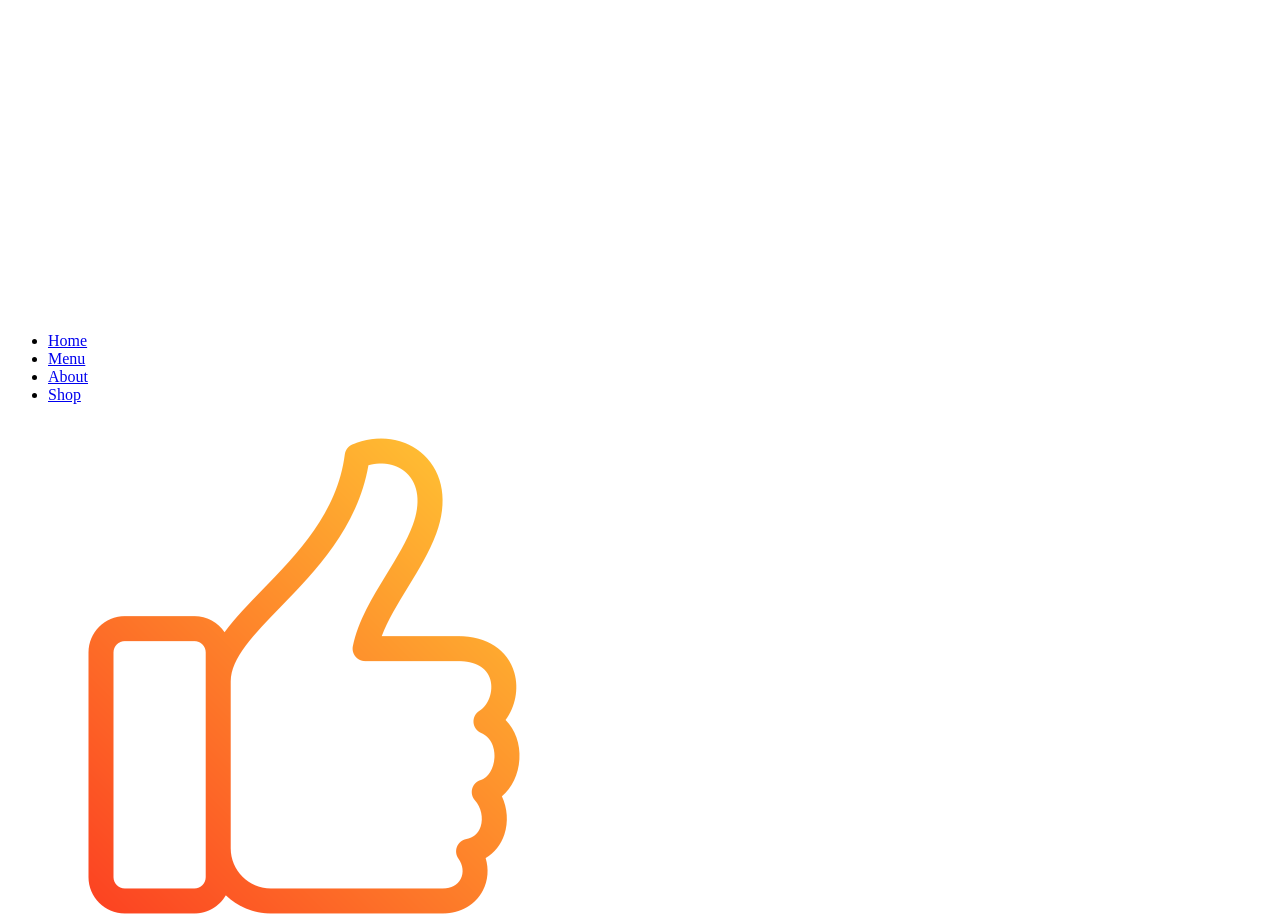
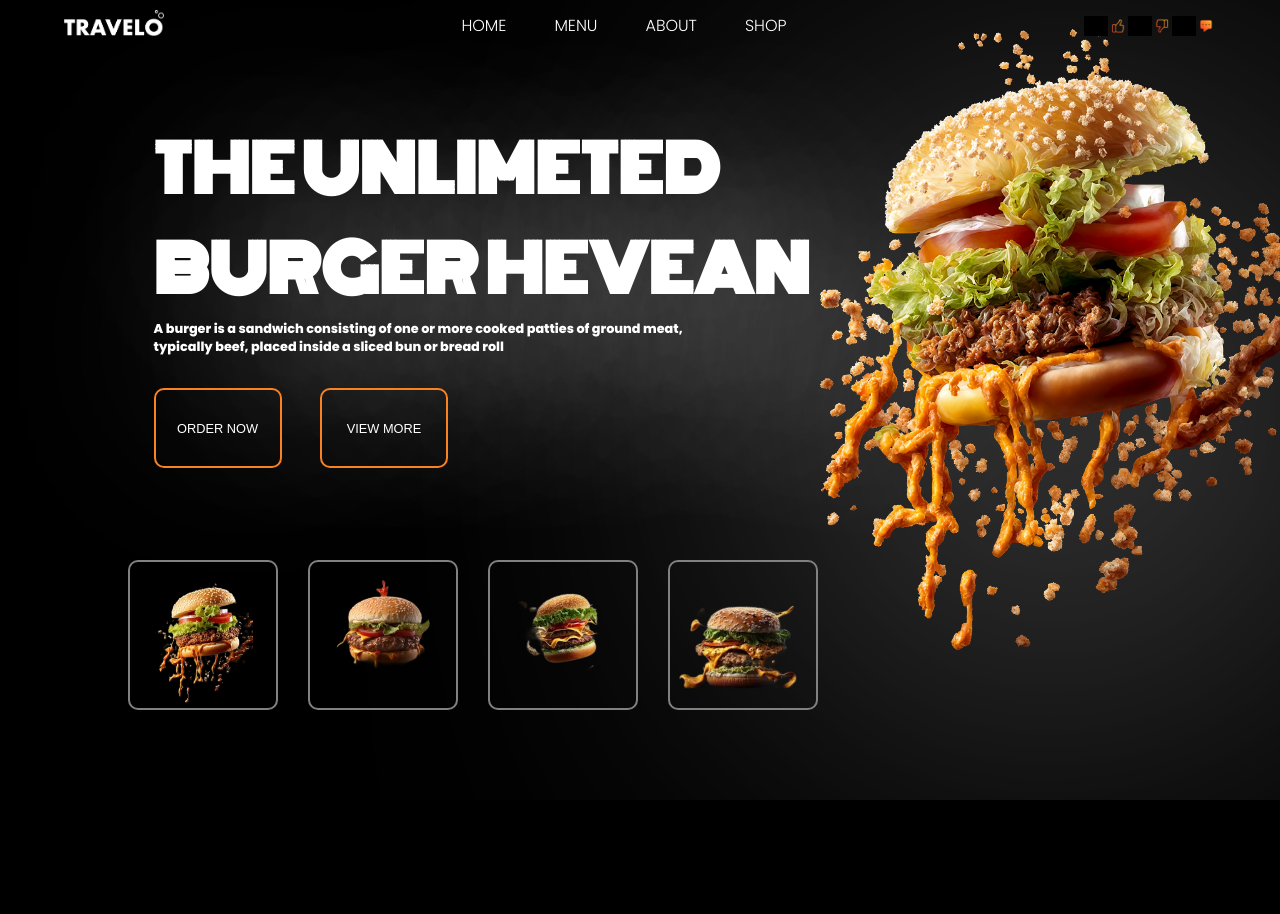
Before and after one commit to adwaith-aniraj/Burger-shop-website, a plain HTML site: page code/index.html in a window 1280 px wide. Shown: the top 914 px of the page. After the commit the page ends 800 px from the top, so only its background shows below. Drawn offline with Linux system fonts and the light colour scheme; a web font is replaced by a local one.

Commit message:
css completed

```diff
--- a/code/index.html
+++ b/code/index.html
@@ -2,48 +2,71 @@
 <html lang="en">
 
           <head>
-                    <meta charset="UTF-8">
-                    <meta name="viewport" content="width=device-width, initial-scale=1.0">
-                    <title>BUGER SHOP</title>
+                    <meta charset="UTF-8" />
+                    <meta name="viewport" content="width=device-width, initial-scale=1.0" />
+                    <title>Document</title>
+                    <link rel="stylesheet" href="style.css" />
+                    <link rel="preconnect" href="https://fonts.googleapis.com" />
+                    <link rel="preconnect" href="https://fonts.gstatic.com" crossorigin />
+                    <link rel="preconnect" href="https://fonts.googleapis.com" />
+                    <link rel="preconnect" href="https://fonts.gstatic.com" crossorigin />
+                    <link href="https://fonts.googleapis.com/css2?family=Monoton&family=Rubik+Bubbles&display=swap"
+                              rel="stylesheet" />
           </head>
 
           <body>
                     <header>
                               <nav>
-                                        <img src="/img/logo.png" alt="" class="logo">
+                                        <img class="logo" src="/img/logo.png" alt="" />
+
                                         <ul>
                                                   <li><a href="#">Home</a></li>
-                                                  <li><a href="#">Menu</a></li>
-                                                  <li><a href="#">About</a></li>
-                                                  <li><a href="#">Shop</a></li>
+                                                  <li>
+                                                            <a href="#">menu</a>
+                                                  </li>
+                                                  <li><a href="#">about</a></li>
+                                                  <li>
+                                                            <a href="#">shop</a>
+                                                  </li>
                                         </ul>
                                         <ul>
-                                                  <li class="icons"><img src="/img/like (1).png" alt="" class="icons">
+                                                  <li class="icons">
+                                                            <img src="/img/like (1).png" class="icon" alt="" />
                                                   </li>
-                                                  <li class="icons"><img src="/img/dislike.png" alt="" class="icons">
+                                                  <li class="icons">
+                                                            <img src="/img/dislike.png" alt="" class="icon" />
                                                   </li>
-                                                  <li class="icons"><img src="/img/coment.png" alt="" class="icons">
+                                                  <li class="icons">
+                                                            <img src="/img/coment.png" alt="" class="icon" />
                                                   </li>
                                         </ul>
                               </nav>
                     </header>
-
                     <main>
-                              <h1>the ultimate <br>burger heven</h1>
-                              <p>vh hedshsj js sfsfhjds sdfhjfsdjfssfs sf gds dsg g gsggdsggsgsahsagdsfrefgsdsgrg
-                                        feeisfgeifg dsds </p>
-                              <img src="/img/img5.png" alt="">
+                              <h1 class="mainhead">THE UNLIMETED <br />BURGER HEVEAN</h1>
+                              <h2 class="bergerdescreption">
+                                        A burger is a sandwich consisting of one or more cooked patties of
+                                        ground meat,<br />
+                                        typically beef, placed inside a sliced bun or bread roll
+                              </h2>
+                              <img class="bimg" src="/img/img5.png" alt="" />
                               <button class="cart">order now</button>
-                              <button class="buy">view now</button>
+                              <button class="bye">view more</button>
                               <div class="menucontiner">
-                                        <div class="menuchild"><img src="/img/img1.png" alt="" class="menuimg"></div>
-                                        <div class="menuchild"><img src="/img/img2.png" alt="" class="menuimg"></div>
-                                        <div class="menuchild"><img src="/img/img3.png" alt="" class="menuimg"></div>
-                                        <div class="menuchild"><img src="/img/img4.png" alt="" class="menuimg"></div>
-
+                                        <div class="menuchild">
+                                                  <img src="/img/img1.png" alt="" class="menuimg" />
+                                        </div>
+                                        <div class="menuchild">
+                                                  <img src="/img/img2.png" alt="" class="menuimg" />
+                                        </div>
+                                        <div class="menuchild">
+                                                  <img src="/img/img3.png" alt="" class="menuimg" />
+                                        </div>
+                                        <div class="menuchild av">
+                                                  <img src="/img/img4.png" alt="" class="menuimg" />
+                                        </div>
                               </div>
                     </main>
-
           </body>
 
 </html>
--- a/code/style.css
+++ b/code/style.css
@@ -0,0 +1,165 @@
+@import url("https://fonts.googleapis.com/css2?family=Poppins:wght@100;300;400;800&display=swap");
+
+@import url("https://fonts.googleapis.com/css2?family=Monoton&family=Rubik+Bubbles&display=swap");
+
+*,
+*::after,
+*::before {
+  padding: 0;
+  margin: 0;
+  box-sizing: border-box;
+}
+body {
+  background-color: black;
+  overflow: hidden;
+}
+::selection {
+  background-color: #003c0480;
+}
+.logo {
+  width: 100px;
+}
+header {
+  position: absolute;
+  width: 100%;
+  z-index: 9999;
+  padding: 0 0;
+  top: 10px;
+  left: 0;
+}
+header nav {
+  width: 90vw;
+  margin: 0 auto;
+  display: flex;
+  justify-content: space-between;
+  align-items: center;
+}
+header ul {
+  display: flex;
+  list-style: none;
+  align-items: center;
+}
+header ul a {
+  font-family: "Poppins", sans-serif;
+  transition: 1s;
+  text-decoration: none;
+  color: #fff;
+  text-transform: uppercase;
+  padding: 0 1.5rem;
+  font-weight: 300;
+  font-size: 1rem;
+}
+header ul a:hover {
+  transition: 200ms;
+  color: #f98322;
+}
+.icon {
+  height: 20px;
+  padding: 3px;
+}
+.icons {
+  display: flex;
+  justify-content: center;
+  border-left: 1.5rem solid;
+}
+.icon:hover {
+  border-radius: 50px;
+  background-color: #818181;
+}
+
+main {
+  height: 100vh;
+  width: 100vw;
+  overflow: hidden;
+}
+h1 {
+  font-family: "Monoton", sans-serif;
+
+  color: #ffffff;
+  font-size: 5vw;
+  position: absolute;
+  top: 15%;
+  text-shadow: #ffffffce 70px 70px 200px;
+
+  left: 12%;
+}
+h2 {
+  color: #fff;
+  font-family: "Poppins", sans-serif;
+  font-size: 1vw;
+  text-shadow: #ffffffce 70px 70px 200px;
+  position: absolute;
+  top: 40%;
+  left: 12%;
+}
+.bimg {
+  filter: drop-shadow(10px 100px 200px #ffffff96);
+  position: absolute;
+  top: 3%;
+  left: 61%;
+  height: 50vw;
+}
+
+button {
+  position: absolute;
+  background-color: rgba(0, 0, 0, 0);
+  border: 2px solid #f98322;
+  border-radius: 10px;
+  height: 10vh;
+  text-transform: uppercase;
+  text-decoration: none;
+  text-align: center;
+  color: #fff;
+  width: 10vw;
+  font-family: "Rubik Bubbles", sans-serif;
+  font-size: 1vw;
+  transition: 10ms;
+  top: 48.5%;
+}
+button:focus-within {
+  background-color: #f98322;
+}
+.cart {
+  left: 12%;
+}
+.bye {
+  left: 25%;
+}
+.menucontiner {
+  display: flex;
+  justify-content: space-between;
+  position: absolute;
+  top: 70%;
+  left: 10%;
+}
+
+.menuchild {
+  margin-right: 30px;
+  border: solid 2px #818181;
+  border-radius: 10px;
+  width: 150px;
+  display: flex;
+  justify-content: center;
+  align-items: center;
+  height: 150px;
+  position: relative;
+
+  background-color: #00000000;
+  transition: all 500ms;
+}
+.menuchild:hover {
+  border: solid 2px #f98322;
+  overflow: visible;
+  scale: 1.1;
+}
+.av {
+  margin-right: 0px;
+}
+.menuimg {
+  height: 150px;
+  transition: all 500ms;
+}
+.menuimg:hover {
+  scale: 1.3;
+  transform: translateY(-40px);
+}
```
